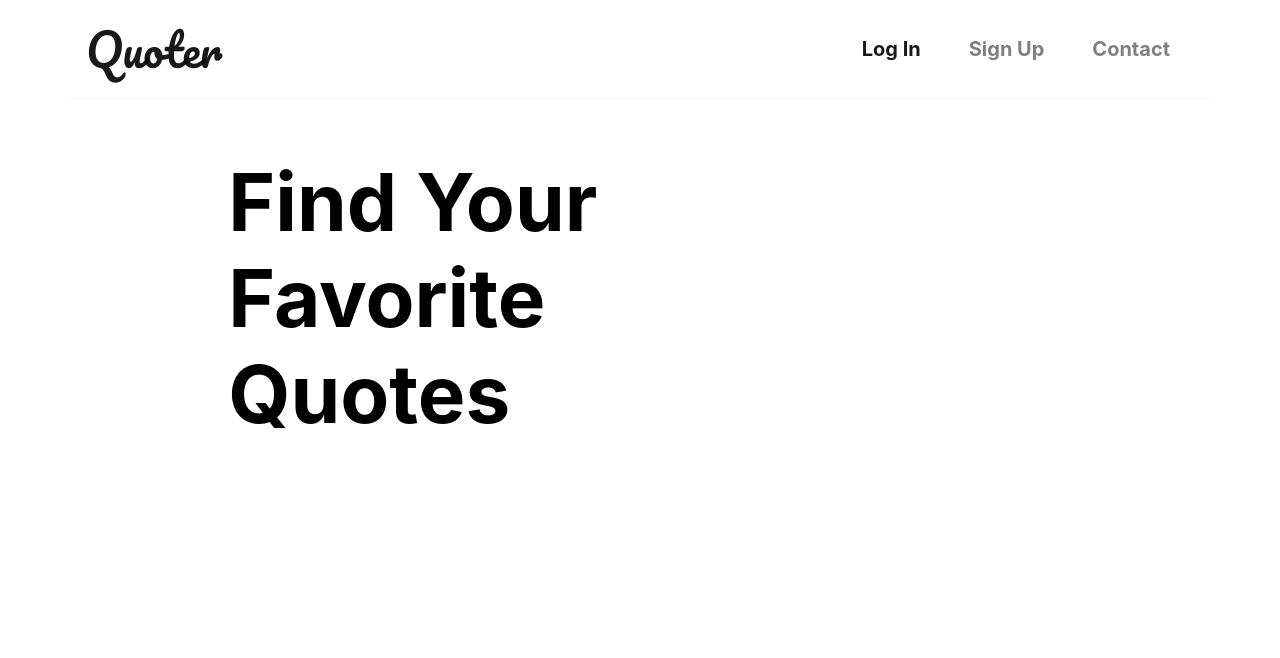
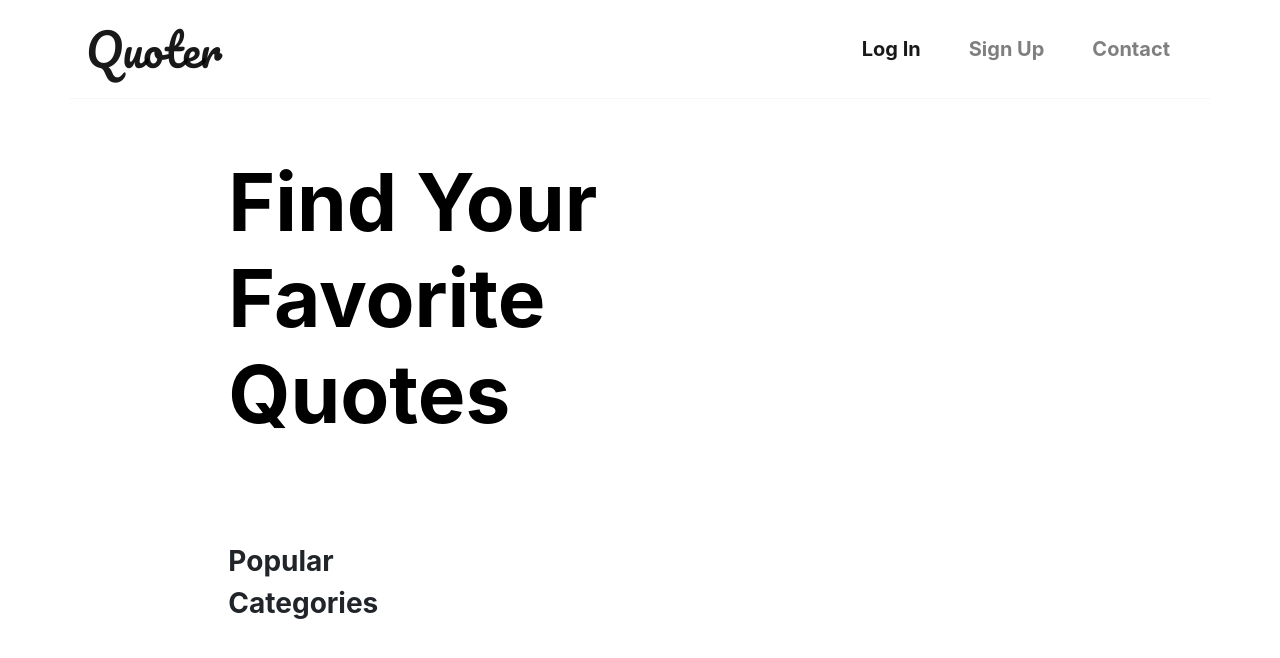
Before and after one commit to victorlomi/Quoter, an Angular app: page / in a window 1280 px wide. Shown: the top 658 px of the page. Built offline with nearby package versions, Linux system fonts and the light colour scheme.

Commit message:
add categories section component

```diff
--- a/src/app/app.component.html
+++ b/src/app/app.component.html
@@ -1,2 +1,3 @@
 <app-nav></app-nav>
 <app-hero></app-hero>
+<app-categories></app-categories>
--- a/src/app/app.module.ts
+++ b/src/app/app.module.ts
@@ -5,12 +5,14 @@ import { AppRoutingModule } from './app-routing.module';
 import { AppComponent } from './app.component';
 import { NavComponent } from './nav/nav.component';
 import { HeroComponent } from './hero/hero.component';
+import { CategoriesComponent } from './categories/categories.component';
 
 @NgModule({
   declarations: [
     AppComponent,
     NavComponent,
-    HeroComponent
+    HeroComponent,
+    CategoriesComponent
   ],
   imports: [
     BrowserModule,
--- /dev/null
+++ b/src/app/categories/categories.component.css
@@ -0,0 +1,8 @@
+.section-title {
+  font-size: 28px;
+  font-weight: bold;
+}
+
+.categories-section {
+  padding-top: 90px;
+}
--- /dev/null
+++ b/src/app/categories/categories.component.html
@@ -0,0 +1,16 @@
+<div class="container-fluid">
+  <div class="row categories-section">
+    <div class="col-sm-2"></div>
+    <div class="col-sm-2">
+      <!-- TITLE OF CATEGORIES SECTION -->
+      <p class="section-title">Popular Categories</p>
+    </div>
+    <div class="col-sm-2"></div>
+    <div class="col-sm-2"></div>
+    <div class="col-sm-2">
+      <!-- ADD QUOTE -->
+
+    </div>
+    <div class="col-sm-2"></div>
+  </div>
+</div>
--- /dev/null
+++ b/src/app/categories/categories.component.ts
@@ -0,0 +1,15 @@
+import { Component, OnInit } from '@angular/core';
+
+@Component({
+  selector: 'app-categories',
+  templateUrl: './categories.component.html',
+  styleUrls: ['./categories.component.css']
+})
+export class CategoriesComponent implements OnInit {
+
+  constructor() { }
+
+  ngOnInit(): void {
+  }
+
+}
```
Also changed, not shown: 1 other file (tests, documents, lock files or other folders).
